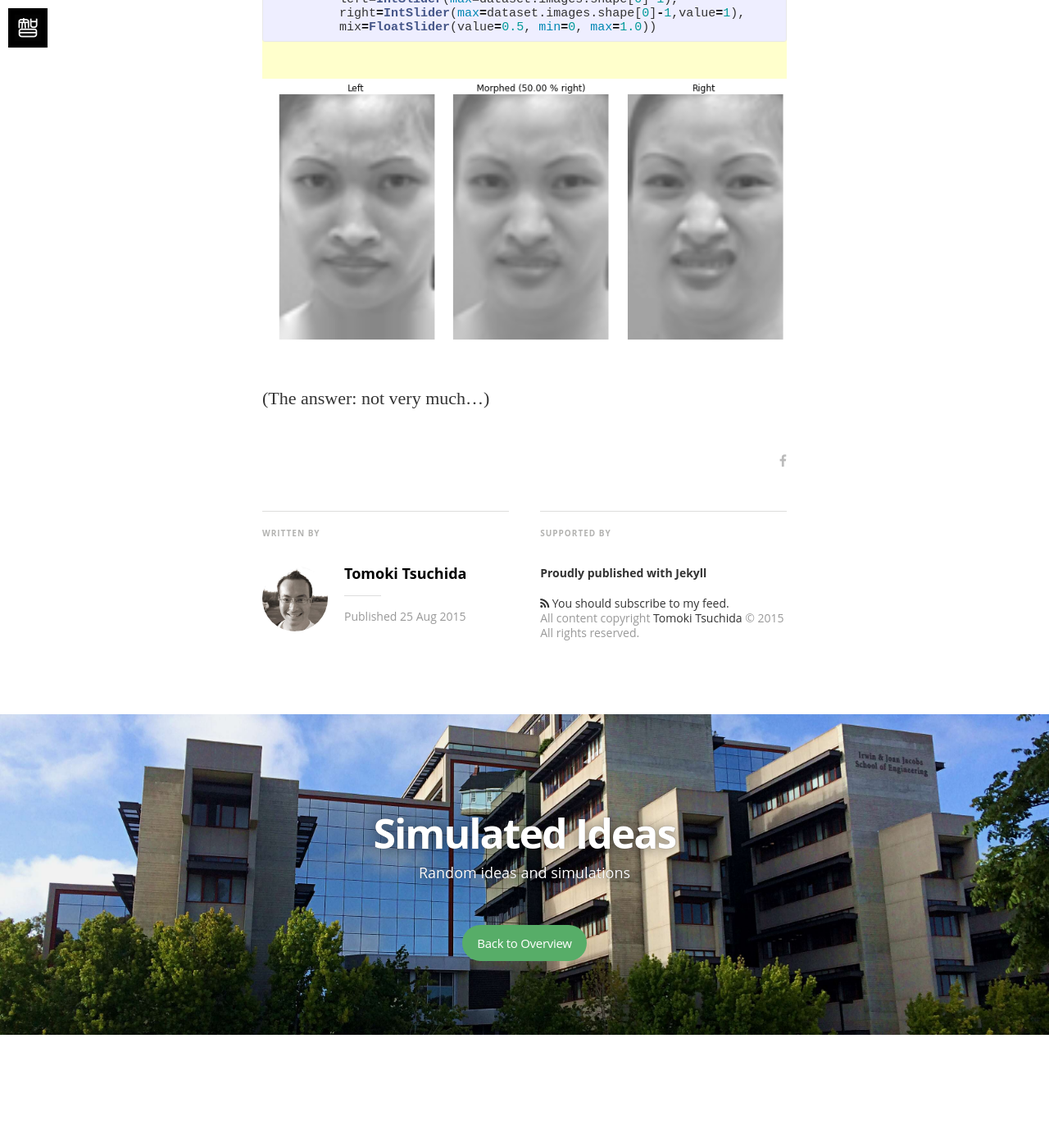
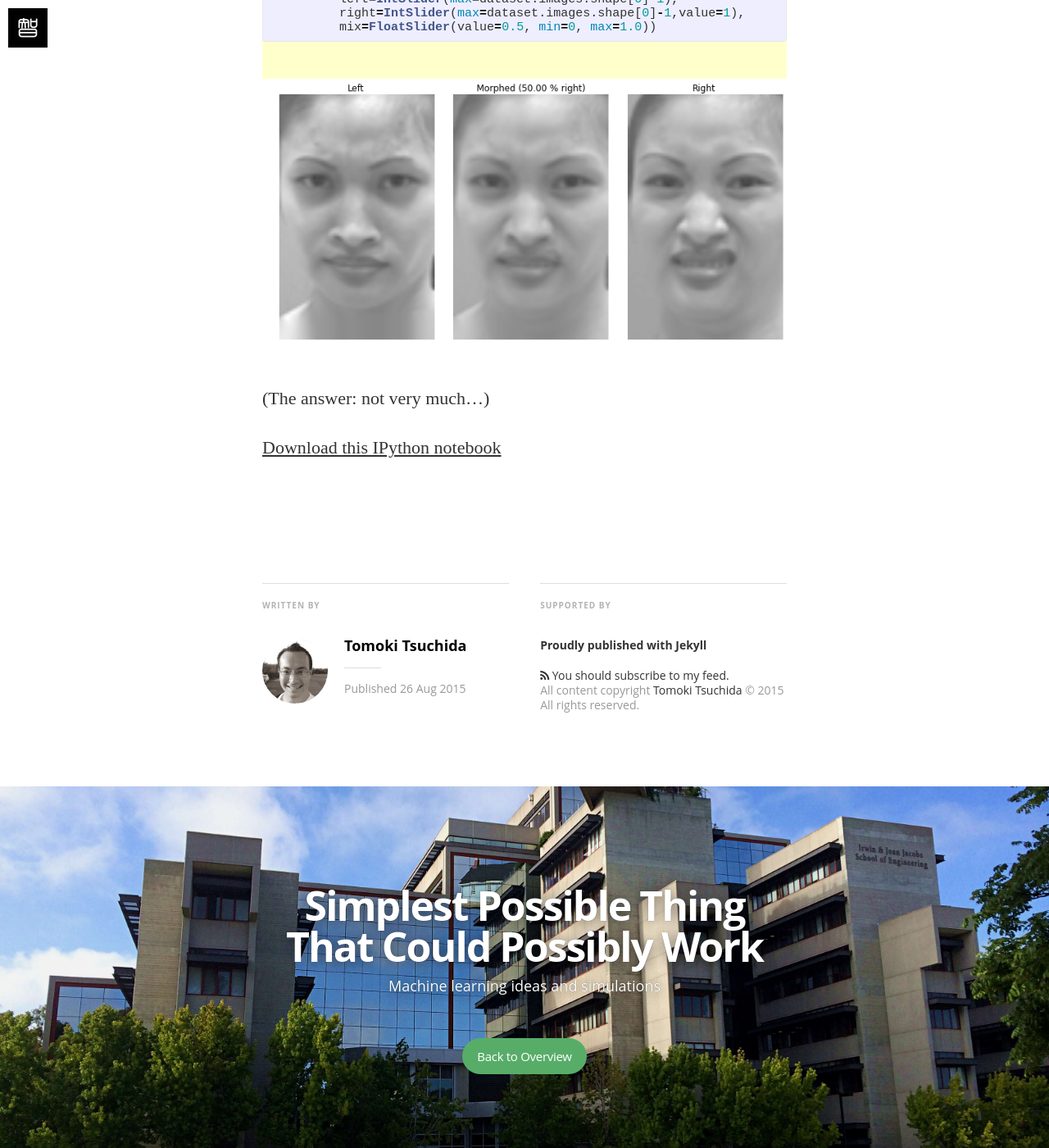
Before and after one commit to ttsuchi/ttsuchi.github.io, a Jekyll site: the page built from _posts/2015-08-26-pca.md, in a window 1280 px wide and 1400 px high, scrolled down 11503 px. Shown: the whole window at 82% size. Built offline with Jekyll 4.4.1, drawn with Linux system fonts in a browser that asks for light colours; nearby versions of some CDN libraries; some web fonts are replaced; formulas are drawn with MathJax 3; comment, search, counter and statistics services are not loaded; before the commit the page ends 12765 px from its top, so only the background shows below that; part of the change alters nothing that is shown; some of the changed text lies outside the part shown.

Commit message:
Updated PCA and layout files

```diff
--- a/_config.yml
+++ b/_config.yml
@@ -8,9 +8,9 @@ kramdown:
 highlighter: pygments
 
 # Site settings
-title: "Simulated Ideas"
+title: "Simplest Possible Thing That Could Possibly Work"
 description: > # this means to ignore newlines until "email:"
-   Random ideas and simulations
+   Machine learning ideas and simulations
 
 email: ttsuchi@mail.com
 #blog logo
@@ -28,7 +28,7 @@ url: "http://ttsuchi.github.io"
 baseurl: ""
 
 # social icons and sharing options
-social:
+#social:
 #   - icon:	twitter
 #     url:	https://twitter.com/dirkfabisch
 #     desc: Follow me on twitter
@@ -36,19 +36,19 @@ social:
 #     share_title: ?text=
 #     share_link: "&amp;url="
 
-  - icon:	facebook
-    url:	https://facebook.com/ttsuchi
-    desc:	Connect with me facebook
-    share_url: http://www.facebook.com/sharer.php
-    share_title: "?t="
-    share_link: "&amp;u="
-
-  - icon:	github
-    url:	https://github.com/ttsuchi
-    desc:	Fork me on github
-    share_url:
-    share_title:
-    share_link:
+  # - icon:	facebook
+  #   url:	https://facebook.com/ttsuchi
+  #   desc:	Connect with me facebook
+  #   share_url: http://www.facebook.com/sharer.php
+  #   share_title: "?t="
+  #   share_link: "&amp;u="
+  #
+  # - icon:	github
+  #   url:	https://github.com/ttsuchi
+  #   desc:	Fork me on github
+  #   share_url:
+  #   share_title:
+  #   share_link:
 
 #  - icon:	google-plus
 #    url:	https://google.com/???
--- a/_includes/javascripts.html
+++ b/_includes/javascripts.html
@@ -22,7 +22,7 @@ MathJax.Hub.Config({
 });
 </script>
 <!-- End of mathjax configuration -->
-<script>
+<script type="text/javascript">
 (function ($) {
   "use strict";
   $(document).ready(function(){
--- a/_layouts/post.html
+++ b/_layouts/post.html
@@ -49,6 +49,7 @@
           </div>
           <a name="topofpage"></a>
           {{content}}
+		  {{footer}}
         </section>
         <footer class="post-footer">
           <section class="share">
@@ -61,6 +62,22 @@
               {% endif %}
             {% endfor %}
           </section>
+		  {% if page.comments %}
+		<div id="disqus_thread"></div>
+		<script type="text/javascript">
+		    /* * * CONFIGURATION VARIABLES * * */
+		    var disqus_shortname = 'ttsuchi';
+			/* var disqus_developer = 1; */
+
+		    /* * * DON'T EDIT BELOW THIS LINE * * */
+		    (function() {
+		        var dsq = document.createElement('script'); dsq.type = 'text/javascript'; dsq.async = true;
+		        dsq.src = '//' + disqus_shortname + '.disqus.com/embed.js';
+		        (document.getElementsByTagName('head')[0] || document.getElementsByTagName('body')[0]).appendChild(dsq);
+		    })();
+		</script>
+		<noscript>Please enable JavaScript to view the <a href="https://disqus.com/?ref_noscript" rel="nofollow">comments powered by Disqus.</a></noscript>
+			{% endif %}
         </footer>
         <div class="bottom-teaser cf">
           <div class="isLeft">
--- a/_posts/2015-08-25-pca.md
+++ b/_posts/2015-08-26-pca.md
@@ -1,27 +1,22 @@
 ---
 layout: post
 title: "Principal Component Analysis"
-date: 2015-08-25 17:27:00
+date: 2015-08-26 11:42:24
 tags:
     - experiment
-image: "http://i65.photobucket.com/albums/h235/Ignwar/Album%20Black%20and%20White/BedfordOakNewYorkCity.jpg"
+image: "/notebooks/images/PCA/DeathtoStock_Clementine2.jpg"
 comments: true
 ---
 
 # Principal Component Analysis and EigenFaces
 
-In this notebook, I will go through the basic concepts behind the principal
-component analysis (PCA).  I will then apply PCA to a face dataset to find the
-characteristic faces ("eigenfaces").
+In this notebook, I will go through the basic concepts behind the principal component analysis (PCA).  I will then apply PCA to a face dataset to find the characteristic faces ("eigenfaces").
 
 ## What is PCA?
 
-PCA is a **linear** transformation. Suppose I have a $N \times P$ data matrix
-${\bf X}$, where $N$ is the number of samples and $P$ is the dimension of each
-sample.  Then PCA will find you a $K \times P$ matrix ${\bf V}$ such that
+PCA is a **linear** transformation. Suppose I have a $N \times P$ data matrix ${\bf X}$, where $N$ is the number of samples and $P$ is the dimension of each sample.  Then PCA will find you a $K \times P$ matrix ${\bf V}$ such that
 
-$$ \underbrace{{\bf X}}_{N \times P} = \underbrace{{\bf S}}_{P \times K}
-\underbrace{{\bf V}}_{K \times P}. $$
+$$ \underbrace{{\bf X}}_{N \times P} = \underbrace{{\bf S}}_{P \times K} \underbrace{{\bf V}}_{K \times P}. $$
 
 Here, $K$ is the number of **principal components** with $K \le P$.
 
@@ -30,10 +25,7 @@ Here, $K$ is the number of **principal components** with $K \le P$.
 
 ${\bf V}$ can be though of in many different ways.
 
-The first way is to think of it as a de-correlating transformation:  originally,
-each variable (or dimension) in ${\bf X}$ - there are $P$ of them - may be
-*correlated*.  That is, if I take any two column vectors of ${\bf X}$, say ${\bf
-x}_0$ and ${\bf x}_1$, their covariance is not going to be zero.
+The first way is to think of it as a de-correlating transformation:  originally, each variable (or dimension) in ${\bf X}$ - there are $P$ of them - may be *correlated*.  That is, if I take any two column vectors of ${\bf X}$, say ${\bf x}_0$ and ${\bf x}_1$, their covariance is not going to be zero.
 
 Let's try this in a randomly generated data:
 
@@ -45,9 +37,7 @@ W = X - X.mean(axis=0,keepdims=True)
 print(dot(W[:,0], W[:,1]))
 {% endhighlight %}<pre class="output">-70.7565800526
 </pre>
-I'll skip ahead and use a pre-canned PCA routine from `scikit-learn` (but I'll
-dig into it a bit later!) Let's see what happens to the transformed variables,
-${\bf S}$:
+I'll skip ahead and use a pre-canned PCA routine from `scikit-learn` (but I'll dig into it a bit later!) Let's see what happens to the transformed variables, ${\bf S}$:
 
 {% highlight python %}
 from sklearn.decomposition import PCA
@@ -55,27 +45,15 @@ S=PCA(whiten=True).fit_transform(X)
 print(dot(S[:,0], S[:,1]))
 {% endhighlight %}<pre class="output">4.68958205602e-13
 </pre>
-Another way to look at ${\bf V}$ is to think of them as **projections**.  Since
-the row vectors of ${\bf V}$ is *orthogonal* to each other, the projected data
-${\bf S}$ lines in a new "coordinate system" specified by ${\bf V}$.
-Furthermore, the new coordinate system is sorted in the decreasing order of
-*variance* in the original data. So, PCA can be thought of as calculating a new
-coordinate system where the basis vectors point toward the direction of largest
-variances first.
+Another way to look at ${\bf V}$ is to think of them as **projections**.  Since the row vectors of ${\bf V}$ is *orthogonal* to each other, the projected data ${\bf S}$ lines in a new "coordinate system" specified by ${\bf V}$. Furthermore, the new coordinate system is sorted in the decreasing order of *variance* in the original data. So, PCA can be thought of as calculating a new coordinate system where the basis vectors point toward the direction of largest variances first.
 
 <img src="/notebooks/images/PCA/pca.png" style="margin:auto; width: 483px;"/>
 
-Exercise 1. Let's get a feel for this in the following interactive example.  Try
-moving the sliders around to generate the data, and see how the principal
-component vectors change.
+Exercise 1. Let's get a feel for this in the following interactive example.  Try moving the sliders around to generate the data, and see how the principal component vectors change.
 
-In this demo, `mu_x` and `mu_y` specifies the center of the data, `sigma_x` and
-`sigma_y` the standard deviations, and everything is rotated by the angle
-`theta`.  The two blue arrows are the rows of ${\bf V}$ that gets calculated.
+In this demo, `mu_x` and `mu_y` specifies the center of the data, `sigma_x` and `sigma_y` the standard deviations, and everything is rotated by the angle `theta`.  The two blue arrows are the rows of ${\bf V}$ that gets calculated.
 
-When you click on `center`, the data is first centered (mean is subtracted from
-the data) first.  (Question: why is it necessary to "center" data when `mu_x`
-and `mu_y` are not zero?)
+When you click on `center`, the data is first centered (mean is subtracted from the data) first.  (Question: why is it necessary to "center" data when `mu_x` and `mu_y` are not zero?)
 
 {% highlight python %}
 from numpy.random import standard_normal
@@ -118,54 +96,33 @@ def plot_2d_pca(mu_x=FloatSlider(min=-3.0, max=3.0, value=0),
         ax.set_title('std(U*s) [%f,%f]' % (Ustd[0]*s[0],Ustd[1]*s[1]))
 
 {% endhighlight %}
-![](/assets/2015-08-25-pca_files/2015-08-25-pca_9_0.png)
+![](/assets/2015-08-26-pca_files/2015-08-26-pca_9_0.png)
 
-Yet another use for ${\bf V}$ is to perform a **dimensionality reduction**.  In
-many scenarios you encounter in image manipulation (as I'll see soon), Imight
-want to have a more concise representation of the data ${\bf X}$.  PCA with $K <
-P$ is one way to *reduce the dimesionality*: because PCA picks the directions
-with highest data variances, if a small number of top $K$ rows are sufficient to
-approximate (reconstruct) ${\bf X}$.
+Yet another use for ${\bf V}$ is to perform a **dimensionality reduction**.  In many scenarios you encounter in image manipulation (as I'll see soon), Imight want to have a more concise representation of the data ${\bf X}$.  PCA with $K < P$ is one way to *reduce the dimesionality*: because PCA picks the directions with highest data variances, if a small number of top $K$ rows are sufficient to approximate (reconstruct) ${\bf X}$.
 
 ## How do Iactually *perform* PCA?
 
-Well, we can use `from sklearn.decomposition import PCA`.  But for learning,
-let's dig just one step into what it acutally does.
+Well, we can use `from sklearn.decomposition import PCA`.  But for learning, let's dig just one step into what it acutally does.
 
-One of the easiest way to perform PCA is to use the singular value decomposition
-(SVD).  SVD decomposes a matrix ${\bf X}$ into a unitary matrix ${\bf U}$,
-rectangular diagonal matrix ${\bf \Sigma}$ (called "singular values"),  and
-another unitary matrix ${\bf W}$ such that
+One of the easiest way to perform PCA is to use the singular value decomposition (SVD).  SVD decomposes a matrix ${\bf X}$ into a unitary matrix ${\bf U}$, rectangular diagonal matrix ${\bf \Sigma}$ (called "singular values"),  and another unitary matrix ${\bf W}$ such that
 
 $$ {\bf X} = {\bf U} {\bf \Sigma} {\bf W}$$
 
-So how can Iuse that to do PCA? Well, it turns out ${\bf \Sigma} {\bf W}$ of
-SVD, are exactly what Ineed to calculate the ${\bf V}$ matrix for the PCA, so I
-just have to run SVD and set ${\bf V} = {\bf \Sigma} {\bf W}$.
+So how can Iuse that to do PCA? Well, it turns out ${\bf \Sigma} {\bf W}$ of SVD, are exactly what Ineed to calculate the ${\bf V}$ matrix for the PCA, so I just have to run SVD and set ${\bf V} = {\bf \Sigma} {\bf W}$.
 
 (Note: `svd` of `numpy` returns only the diagonal elements of ${\bf \Sigma}$.)
 
-Exercise 2.  Generate 1000 10-dimensional data and perform PCA this way.  Plot
-the squares of the singular values.
+Exercise 2.  Generate 1000 10-dimensional data and perform PCA this way.  Plot the squares of the singular values.
 
-To reduce the the $P$-dimesional data ${\bf X}$ to a $K$-dimensional data, I
-just need to pick the top $K$ row vectors of ${\bf V}$ - let's call that ${\bf
-W}$ - then calcuate ${\bf T} = {\bf X} {\bf W}^\intercal$.  ${\bf T}$ then has
-the dimension $N \times K$.
+To reduce the the $P$-dimesional data ${\bf X}$ to a $K$-dimensional data, I just need to pick the top $K$ row vectors of ${\bf V}$ - let's call that ${\bf W}$ - then calcuate ${\bf T} = {\bf X} {\bf W}^\intercal$.  ${\bf T}$ then has the dimension $N \times K$.
 
-If I want to reconstruct the data ${\bf T}$, Isimply do ${\hat {\bf X}} = {\bf
-T} {\bf W}$ (and re-add the means for ${\bf X}$, if necessary).
+If I want to reconstruct the data ${\bf T}$, Isimply do ${\hat {\bf X}} = {\bf T} {\bf W}$ (and re-add the means for ${\bf X}$, if necessary).
 
-Exercise 3.  Reduce the same data to 5 dimensions, then based on the projected
-data ${\bf T}$, reconstruct ${\bf X}$.  What's the mean squared error of the
-reconstruction?
+Exercise 3.  Reduce the same data to 5 dimensions, then based on the projected data ${\bf T}$, reconstruct ${\bf X}$.  What's the mean squared error of the reconstruction?
 
 # Performing PCA on a face dataset
 
-Now that I have a handle on the PCA method, let's try applying it to a dataset
-consisting of face data.  I will use the CAlifornia FAcial expressions dataset
-(CAFE) from http://cseweb.ucsd.edu/~gary/CAFE/ .   The following code loads the
-dataset into the `dataset` variable:
+Now that I have a handle on the PCA method, let's try applying it to a dataset consisting of face data.  I will use the CAlifornia FAcial expressions dataset (CAFE) from http://cseweb.ucsd.edu/~gary/CAFE/ .   The following code loads the dataset into the `dataset` variable:
 
 {% highlight python %}
 import pickle
@@ -179,12 +136,11 @@ def plot_face(image_id=(0, dataset.images.shape[0]-1)):
     plt.title('Image Id = %d, Gender = %d' % (dataset.target[image_id], dataset.gender[image_id]))
     plt.axis('off')
 {% endhighlight %}
-![](/assets/2015-08-25-pca_files/2015-08-25-pca_15_0.png)
+![](/assets/2015-08-26-pca_files/2015-08-26-pca_15_0.png)
 
 ## Preprocessing
 
-I'll center the data by subtracting the mean.  The first axis (`axis=0`) is the
-`n_samples` dimension.
+I'll center the data by subtracting the mean.  The first axis (`axis=0`) is the `n_samples` dimension.
 
 {% highlight python %}
 X=dataset.data.copy() # So that Iwon't mess up the data in the dataset\
@@ -194,11 +150,7 @@ X-=X_mean
 disp(all(abs(X.mean(axis=0))<1e-12)) # Are means for all dimensions very close to zero?
 {% endhighlight %}<pre class="output">True
 </pre>
-Then I perform SVD to calculate the projection matrix $V$.  By default,
-`U,s,V=svd(...)` returns full matrices, which will return $n \times n$ matrix
-`U`, $n$-dimensional vector of singular values `s`, and $d \times d$ matrix `V`.
-But here, I don't really need $d \times d$ matrix `V`; with
-`full_matrices=False`, `svd` only returns $n \times d$ matrix for `V`.
+Then I perform SVD to calculate the projection matrix $V$.  By default, `U,s,V=svd(...)` returns full matrices, which will return $n \times n$ matrix `U`, $n$-dimensional vector of singular values `s`, and $d \times d$ matrix `V`.   But here, I don't really need $d \times d$ matrix `V`; with `full_matrices=False`, `svd` only returns $n \times d$ matrix for `V`.
 
 {% highlight python %}
 from numpy.linalg import svd
@@ -210,11 +162,7 @@ disp(str(V.shape))
 (80,)
 (80, 5700)
 </pre>
-I can also plot how much each eigenvector in `V` contributes to the overall
-variance by plotting `variance_ratio` = $\frac{s^2}{\sum s^2}$.  (Notice that
-`s` is already in the decreasing order.)  The `cumsum` (cumulative sum) of
-`variance_ratio` then shows how much of the variance is explained by components
-up to `n_components`.
+I can also plot how much each eigenvector in `V` contributes to the overall variance by plotting `variance_ratio` = $\frac{s^2}{\sum s^2}$.  (Notice that `s` is already in the decreasing order.)  The `cumsum` (cumulative sum) of `variance_ratio` then shows how much of the variance is explained by components up to `n_components`.
 
 {% highlight python %}
 variance_ratio=s**2/(s**2).sum()   # Normalized so that they add to one.
@@ -239,11 +187,9 @@ def plot_variance_ratio(n_components=(1, len(variance_ratio))):
     axs[1].annotate(s='%f%% with %d components' % (captured * 100, n_components), xy=(n, captured),
                     xytext=(10, 0.5), arrowprops=dict(arrowstyle="->"))
 {% endhighlight %}
-![](/assets/2015-08-25-pca_files/2015-08-25-pca_21_0.png)
+![](/assets/2015-08-26-pca_files/2015-08-26-pca_21_0.png)
 
-Since I'm dealing with face data, each row vector of ${\bf V}$ is called an
-"eigenface".  The first "eigenface" is the one that explains a lot of variances
-in the data, whereas the last one explains the least.
+Since I'm dealing with face data, each row vector of ${\bf V}$ is called an "eigenface".  The first "eigenface" is the one that explains a lot of variances in the data, whereas the last one explains the least.
 
 {% highlight python %}
 image_shape=dataset.images.shape[1:] # (H x W)
@@ -255,18 +201,11 @@ def plot_eigenface(eigenface=(0, V.shape[0]-1)):
     plt.title('Eigenface %d (%f to %f)' % (eigenface, v.min(), v.max()))
     plt.axis('off')
 {% endhighlight %}
-![](/assets/2015-08-25-pca_files/2015-08-25-pca_23_0.png)
+![](/assets/2015-08-26-pca_files/2015-08-26-pca_23_0.png)
 
-Now I'll try reconstructing faces with different number of principal components
-(PCs)!  Now, the transformed `X` is reconstructed by multiplying by the sample
-standard deviations for each dimension and adding the sample mean. For this
-reason, even for zero components, you get a face-like image!
+Now I'll try reconstructing faces with different number of principal components (PCs)!  Now, the transformed `X` is reconstructed by multiplying by the sample standard deviations for each dimension and adding the sample mean. For this reason, even for zero components, you get a face-like image!
 
-The rightmost plot is the "relative" reconstruction error (image minus the
-reconstruction squared, divided by the data standard deviations).  White is
-where the error is close to zero, and black is where the relative error is large
-(1 or more).  As you increase the number of PCs, you should see the error mostly
-going to zero (white).
+The rightmost plot is the "relative" reconstruction error (image minus the reconstruction squared, divided by the data standard deviations).  White is where the error is close to zero, and black is where the relative error is large (1 or more).  As you increase the number of PCs, you should see the error mostly going to zero (white).
 
 {% highlight python %}
 @interact
@@ -301,13 +240,11 @@ def plot_reconstruction(image_id=(0,dataset.images.shape[0]-1), n_components=(0,
 
     plt.tight_layout()
 {% endhighlight %}
-![](/assets/2015-08-25-pca_files/2015-08-25-pca_25_0.png)
+![](/assets/2015-08-26-pca_files/2015-08-26-pca_25_0.png)
 
 ## Image morphing
 
-As a fun exercise, I'll morph two images by taking averages of the two images
-within the transformed data space. How is it different than simply morphing them
-in the pixel space?
+As a fun exercise, I'll morph two images by taking averages of the two images within the transformed data space. How is it different than simply morphing them in the pixel space?
 
 {% highlight python %}
 def plot_morph(left=0, right=1, mix=0.5):
@@ -344,10 +281,11 @@ interact(plot_morph,
          right=IntSlider(max=dataset.images.shape[0]-1,value=1),
          mix=FloatSlider(value=0.5, min=0, max=1.0))
 {% endhighlight %}
-![](/assets/2015-08-25-pca_files/2015-08-25-pca_27_1.png)
+![](/assets/2015-08-26-pca_files/2015-08-26-pca_27_1.png)
 
 (The answer: not very much...)
 
 {% highlight python %}
 
 {% endhighlight %}
+[Download this IPython notebook]()
```
Also changed, not shown: assets/2015-08-26-pca_files/2015-08-26-pca_15_0.png (renamed from assets/2015-08-25-pca_files/2015-08-25-pca_15_0.png), assets/2015-08-26-pca_files/2015-08-26-pca_21_0.png (renamed from assets/2015-08-25-pca_files/2015-08-25-pca_21_0.png), assets/2015-08-26-pca_files/2015-08-26-pca_23_0.png (renamed from assets/2015-08-25-pca_files/2015-08-25-pca_23_0.png), assets/2015-08-26-pca_files/2015-08-26-pca_25_0.png (renamed from assets/2015-08-25-pca_files/2015-08-25-pca_25_0.png), assets/2015-08-26-pca_files/2015-08-26-pca_27_1.png (renamed from assets/2015-08-25-pca_files/2015-08-25-pca_27_1.png), assets/2015-08-26-pca_files/2015-08-26-pca_9_0.png (renamed from assets/2015-08-25-pca_files/2015-08-25-pca_9_0.png), assets/images/export.png (added), css/main.sass (line endings or trailing spaces), 2 other files.
